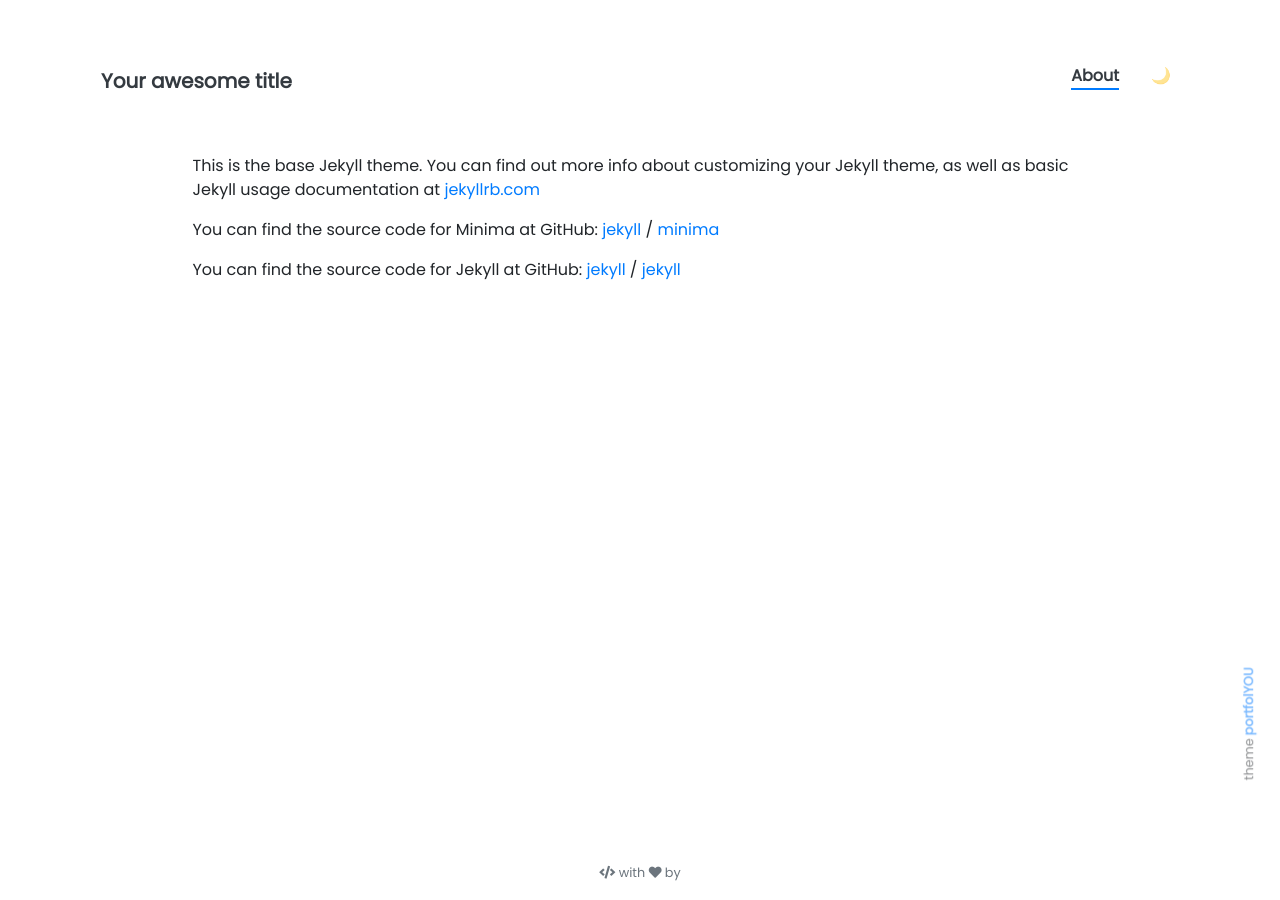
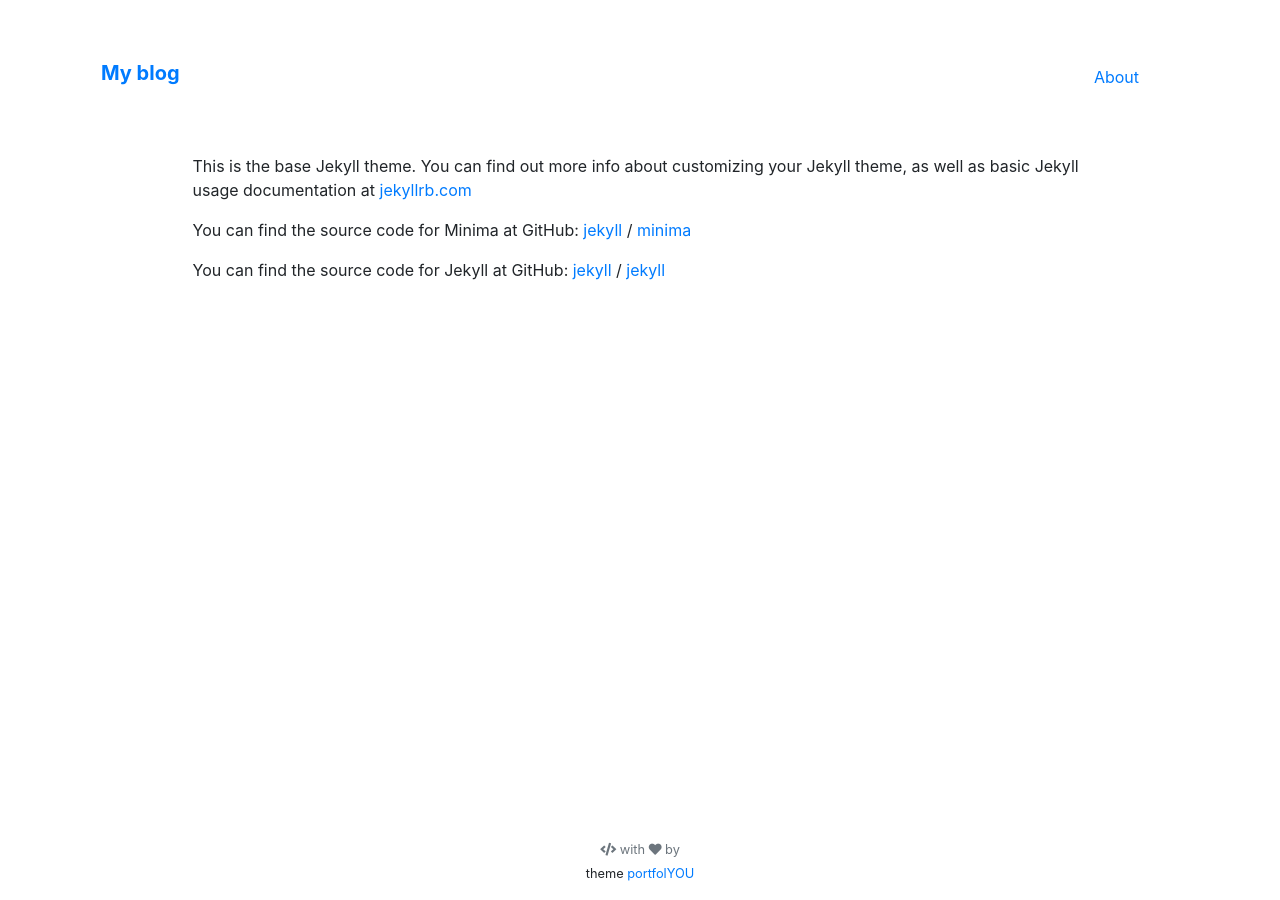
Before and after one commit to ioyxxnstream/ioyxxnstream.github.io, a Jekyll site: the page built from about.markdown, in a window 1280 px wide. Built offline with Jekyll 4.4.1, drawn with Linux system fonts in a browser that asks for light colours; nearby versions of some CDN libraries.

Commit message:
theme update2

```diff
--- a/_config.yml
+++ b/_config.yml
@@ -18,16 +18,16 @@
 # You can create any custom variable you would like, and they will be accessible
 # in the templates via {{ site.myvariable }}.
 
-title: Your awesome title
-email: your-email@example.com
+title: My blog
+email: blahblah@naver.com
 description: >- # this means to ignore newlines until "baseurl:"
   Write an awesome description for your new site here. You can edit this
   line in _config.yml. It will appear in your document head meta (for
   Google search results) and in your feed.xml site description.
-baseurl: "" # the subpath of your site, e.g. /blog
-url: "" # the base hostname & protocol for your site, e.g. http://example.com
-twitter_username: jekyllrb
-github_username:  jekyll
+baseurl: "https://github.com/ioyxxnstream/ioyxxnstream.github.io.git" # the subpath of your site, e.g. /blog
+url: "https://github.com/ioyxxnstream/ioyxxnstream.github.io.git" # the base hostname & protocol for your site, e.g. http://example.com
+twitter_username: nope
+github_username:  ioyxxnstream
 
 # Build settings
 theme: minima
```
Also changed, not shown: 1 other file.
